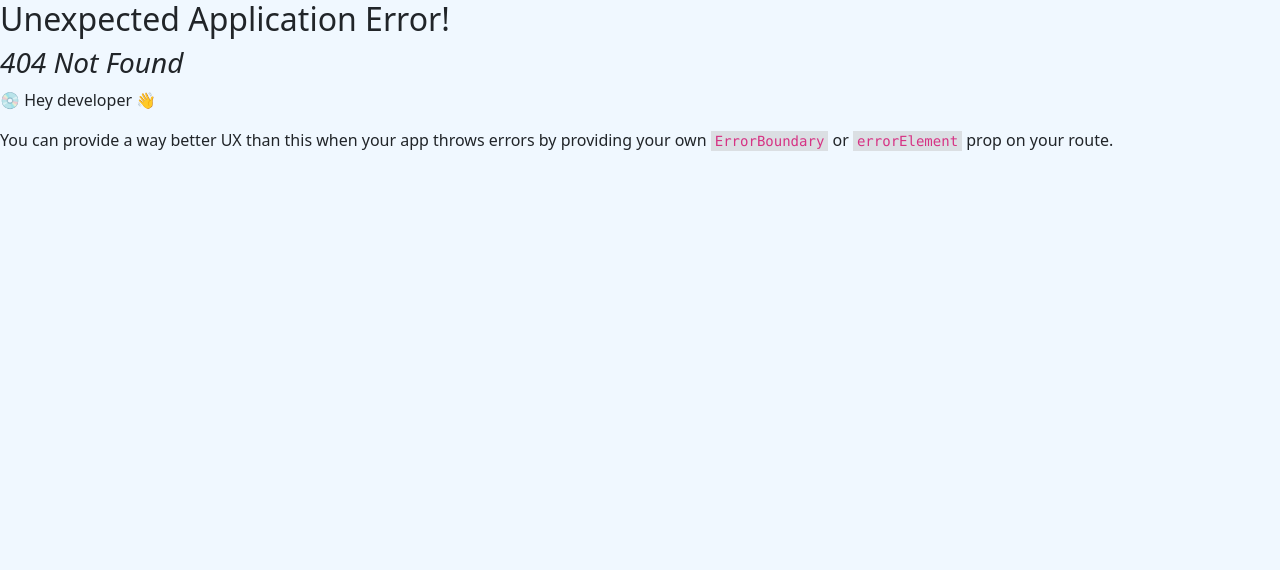
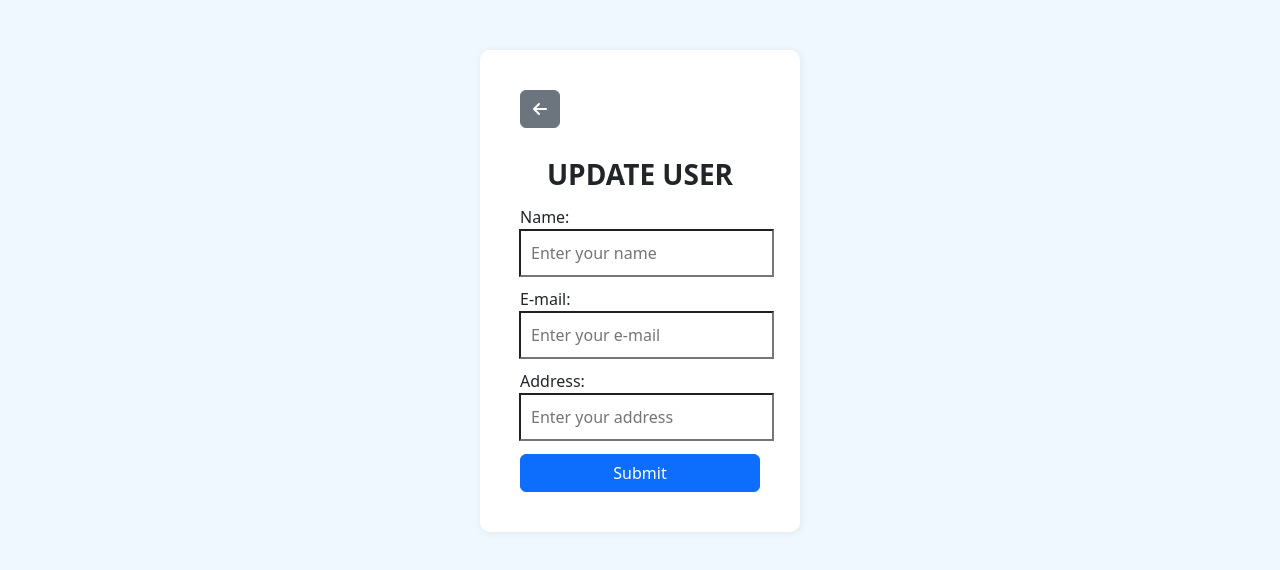
Before and after one commit to Phsla00/crud-mern-stack, a React (Create React App) app in the folder client/: page /update/1 in a window 1280 px wide. Before the commit this address had no page. Shown: the top 570 px of the page. Built offline with nearby package versions, Linux system fonts and the light colour scheme; no server answers.

Commit message:
feat: update user data

```diff
--- a/client/src/App.js
+++ b/client/src/App.js
@@ -1,6 +1,7 @@
 import './App.css';
 import User from './components/GetUser/index.jsx';
 import AddUser from './components/AddUser/index.jsx';
+import UpdateUser from './components/UpdateUser/index.jsx';
 import { RouterProvider, createBrowserRouter } from 'react-router-dom';
 
 function App() {
@@ -13,6 +14,10 @@ function App() {
       path: "/add",
       element: <AddUser />,
     },
+    {
+      path: "/update/:id",
+      element: <UpdateUser />,
+    },
   ])
   return (
     <div className="App">
--- a/client/src/components/GetUser/index.jsx
+++ b/client/src/components/GetUser/index.jsx
@@ -41,9 +41,9 @@ const User = () => {
                             <td>{user.email}</td>
                             <td>{user.address}</td>
                             <td className="action-buttons">
-                                <button type="button" className="btn btn-info">
+                                <Link to={`/update/` + user._id} type="button" className="btn btn-info">
                                     <i className="fa-solid fa-pen-to-square"></i>
-                                </button>
+                                </Link>
                                 <button type="button" className="btn btn-danger">
                                     <i className="fa-solid fa-trash"></i>
                                 </button>
--- /dev/null
+++ b/client/src/components/UpdateUser/index.css
@@ -0,0 +1,33 @@
+.add-user {
+    background-color: #fff;
+    width: 25%;
+    margin: 50px auto;
+    padding: 40px;
+    border-radius: 10px;
+    box-shadow: 1px 1px 8px rgba(0, 0, 0, 0.065)
+}
+
+.add-user_form .input-group {
+    width: 100%;
+    display: flex;
+    flex-direction: column;
+}
+
+.add-user_form .input-group label {
+    margin-top: 5px;
+}
+
+.add-user_form .input-group input {
+    margin-bottom: 5px;
+    padding: 10px;
+}
+
+.add-user_form .input-group button {
+    margin-top: 8px;
+}
+
+.add-user h3 {
+    margin-top: 30px;
+    text-align: center;
+    font-weight: bold;
+}
--- /dev/null
+++ b/client/src/components/UpdateUser/index.jsx
@@ -0,0 +1,98 @@
+import React, { useEffect, useState } from 'react';
+import './index.css';
+import { Link, useNavigate, useParams } from 'react-router-dom'
+import axios from 'axios';
+import toast from 'react-hot-toast';
+
+const UpdateUser = () => {
+    const users = {
+        name: "",
+        email: "",
+        address: "",
+    };
+
+    const [user, setUser] = useState(users);
+    const navigate = useNavigate();
+    const {id} = useParams();
+
+    const inputHandler = (e) => {
+        const { name, value } = e.target;
+        setUser({...user, [name]: value});
+    };
+
+    useEffect(() => {
+        axios.get(`http://localhost:8000/api/user/${id}`)
+        .then((response) => {
+            setUser(response.data);
+        })
+        .catch((error) => {
+            console.log(error);
+        });
+    }, [id])
+
+    const submitForm = async(e) => {
+        e.preventDefault();
+        await axios.put(`http://localhost:8000/api/update/user/${id}`, user)
+        .then((response) => {
+            toast.success(response.data.message, {position: "top-right"})
+            navigate("/");
+        })
+        .catch((error) => {
+            console.log(error);
+        });
+    }
+
+    return (
+        <div className="add-user">
+            <Link to="/" type="button" className="btn btn-secondary">
+                <i className="fa-solid fa-arrow-left"></i>
+            </Link>
+            <h3>UPDATE USER</h3>
+            <form className="add-user_form" onSubmit={submitForm}>
+                <div className="input-group">
+                    <label htmlFor="name">Name:</label>
+                    <input
+                    type="text"
+                    id="name"
+                    value={user.name}
+                    onChange={inputHandler}
+                    name="name"
+                    autoComplete="off"
+                    placeholder="Enter your name"
+                    />
+                </div>
+                <div className="input-group">
+                    <label htmlFor="email">E-mail:</label>
+                    <input
+                    type="email"
+                    id="email"
+                    value={user.email}
+                    onChange={inputHandler}
+                    name="email"
+                    autoComplete="off"
+                    placeholder="Enter your e-mail"
+                    />
+                </div>
+                <div className="input-group">
+                    <label htmlFor="address">Address:</label>
+                    <input
+                    type="text"
+                    id="address"
+                    value={user.address}
+                    onChange={inputHandler}
+                    name="address"
+                    autoComplete="off"
+                    placeholder="Enter your address"
+                    />
+                </div>
+                <div className="input-group">
+                    <button type="submit" className="btn btn-primary">
+                        Submit
+                    </button>
+                </div>
+            </form>
+        </div>
+    )
+}
+
+export default UpdateUser;
```
Also changed, not shown: 1 other file (tests, documents, lock files or other folders).
